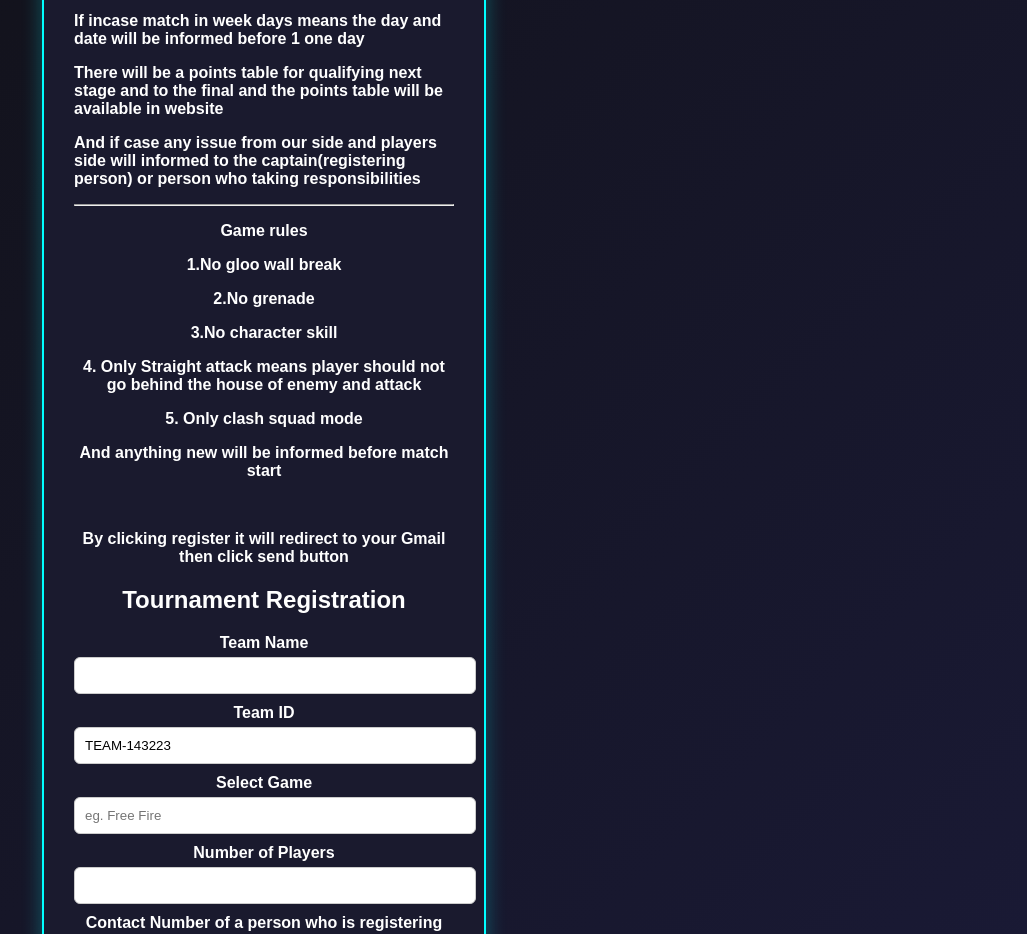
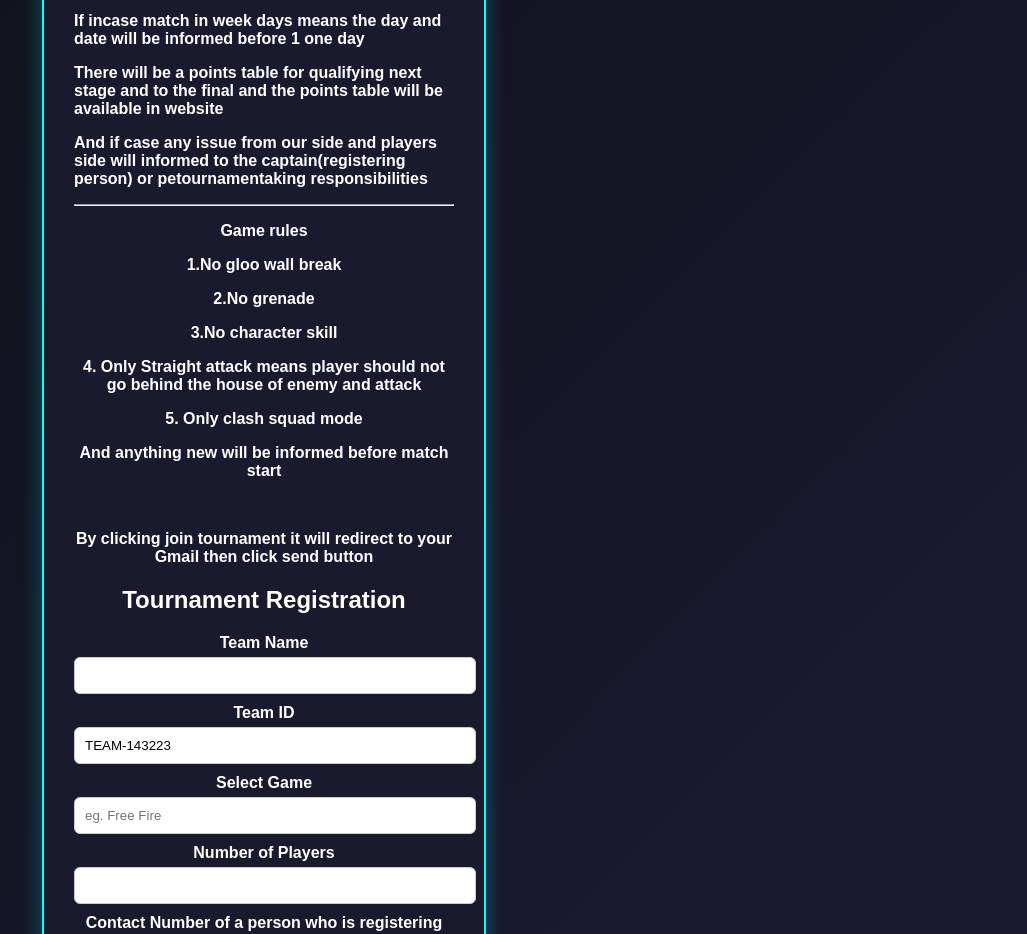
Before and after one commit to tournamentsuppor-arch/tournamentofgames, a plain HTML site: page index.html in a window 1280 px wide. Shown: the part 1000-1934 px from the top of the page, without its empty margins (171-1198 px from the left). Drawn offline with Linux system fonts and the light colour scheme.

Commit message:
Update index.html

```diff
--- a/index.html
+++ b/index.html
@@ -90,7 +90,7 @@
       <p> <b>The schedule of the match will be announced before the start of tournament on the website and through whatsapp </b></p>
       <p> <b>If incase match in week days means the day and date will be informed before 1 one day</b></p>
       <p> <b> There will be a points table for qualifying next stage and to the final and the points table will be available in website</b></p>
-      <p> <b>And if case any issue from our side and players side will informed to the captain(registering person) or person who taking responsibilities </b></p>
+      <p> <b>And if case any issue from our side and players side will informed to the captain(registering person) or petournamentaking responsibilities </b></p>
 
       <hr>
       <p> <b><center>Game rules</b></p>
@@ -101,7 +101,7 @@
       <p> <b>5. Only clash squad mode</b></p>
       <p><b>And anything new will be informed before match start</b></p>
      <br>
-    <p><b> By clicking register it will redirect to your Gmail then click send button</b></p>
+    <p><b> By clicking join tournament it will redirect to your Gmail then click send button</b></p>
 
 
     <h2>Tournament Registration</h2>
```
